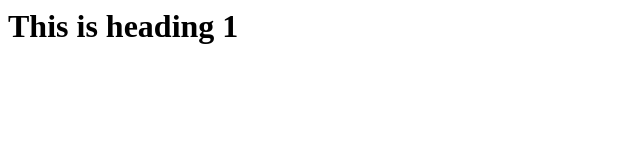
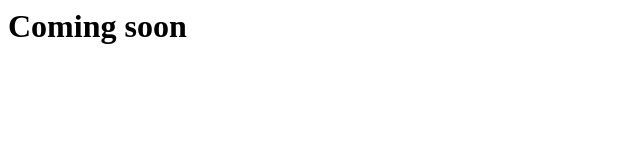
Before and after one commit to rinshadkv/sebastar, a plain HTML site: page index.html in a window 1280 px wide. Shown: the whole page, without its empty margins (0-640 px from the left). Drawn offline with Linux system fonts and the light colour scheme.

Commit message:
Update index.html

```diff
--- a/index.html
+++ b/index.html
@@ -1 +1 @@
-<h1>This is heading 1</h1>
+<h1>Coming soon </h1>
```
